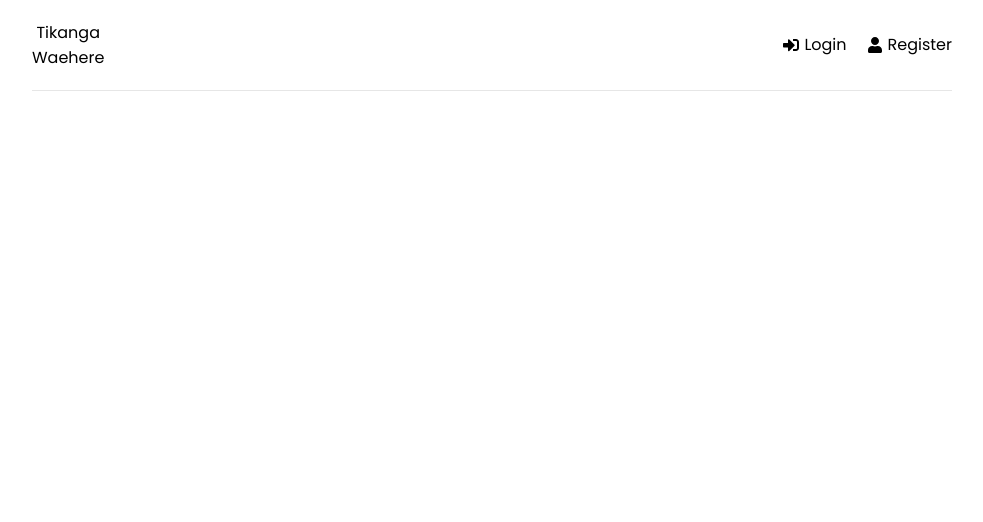
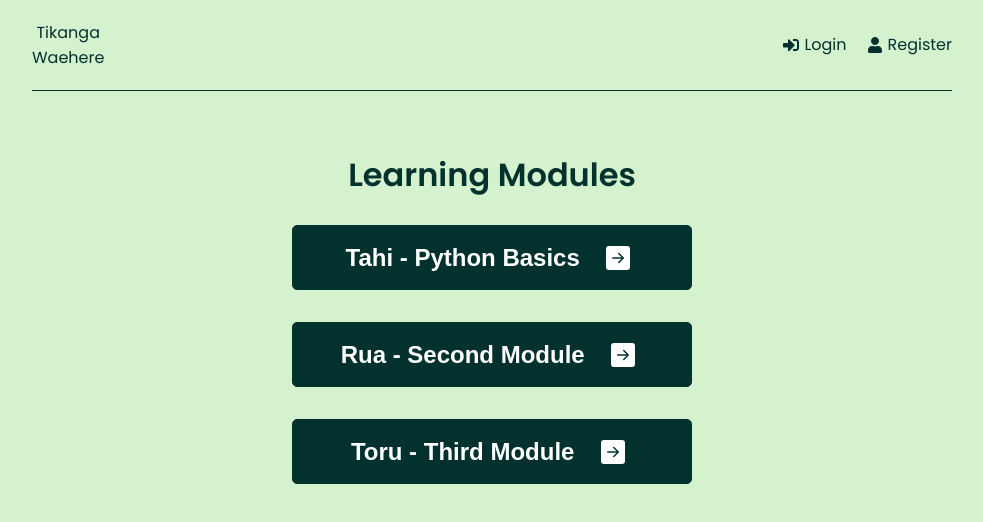
Before and after one commit to vannerator/IT6041_Project, a React (Create React App) app in the folder frontend/: page /modules in a window 1280 px wide. Shown: the top 522 px of the page, without its empty margins (148-1131 px from the left). Built offline with nearby package versions, Linux system fonts and the light colour scheme.

Commit message:
home and modules pages

```diff
--- a/frontend/src/App.js
+++ b/frontend/src/App.js
@@ -5,7 +5,7 @@ import Header from "./components/Header";
 import Home from "./pages/Home";
 import Register from "./pages/Register";
 import Login from "./pages/Login";
-import Courses from "./components/Courses";
+import Modules from "./pages/Modules";
 
 function App() {
   return (
@@ -15,7 +15,7 @@ function App() {
           <Header />
           <Routes>
             <Route path="/" element={<Home />} />
-            <Route path="/courses" element={<Courses />} />
+            <Route path="/modules" element={<Modules />} />
             <Route path="/register" element={<Register />} />
             <Route path="/login" element={<Login />} />
           </Routes>
--- a/frontend/src/components/Courses.jsx
+++ /dev/null
@@ -1,11 +0,0 @@
-import React from "react";
-
-function Courses() {
-  return (
-    <>
-      <h1>Courses</h1>
-    </>
-  );
-}
-
-export default Courses;
--- a/frontend/src/index.css
+++ b/frontend/src/index.css
@@ -9,11 +9,12 @@
 body {
   font-family: "Poppins", sans-serif;
   height: 100vh;
+  background-color: #d5f2cf;
 }
 
 a {
   text-decoration: none;
-  color: #000;
+  color: #03312e;
 }
 
 p {
@@ -33,6 +34,7 @@ h2,
 h3 {
   font-weight: 600;
   margin-bottom: 10px;
+  color: #03312e;
 }
 
 .container {
@@ -48,7 +50,7 @@ h3 {
   justify-content: space-between;
   align-items: center;
   padding: 20px 0;
-  border-bottom: 1px solid #e6e6e6;
+  border-bottom: 1px solid #03312e;
   margin-bottom: 60px;
 }
 
@@ -115,9 +117,9 @@ h3 {
 
 .btn {
   padding: 10px 20px;
-  border: 1px solid #000;
+  border: 1px solid #03312e;
   border-radius: 5px;
-  background: #000;
+  background: #03312e;
   color: #fff;
   font-size: 16px;
   font-weight: 700;
@@ -135,7 +137,7 @@ h3 {
 
 .btn-reverse {
   background: #fff;
-  color: #000;
+  color: #03312e;
 }
 
 .btn-block {
@@ -145,6 +147,29 @@ h3 {
 
 .btn:hover {
   transform: scale(0.98);
+}
+
+.btn-big {
+  padding: 20px 40px;
+  font-size: 2rem;
+  font-weight: 700;
+}
+
+.btn-module {
+  width: 400px;
+  height: 65px;
+  font-size: 1.5rem;
+  font-weight: 700;
+  margin: 1rem 0;
+}
+
+.page-content {
+  display: flex;
+  flex-direction: column;
+  justify-content: center;
+  align-items: center;
+  width: 100%;
+  margin: 0 auto;
 }
 
 .loadingSpinnerContainer {
@@ -164,7 +189,7 @@ h3 {
   width: 64px;
   height: 64px;
   border: 8px solid;
-  border-color: #000 transparent #555 transparent;
+  border-color: #03312e transparent #555 transparent;
   border-radius: 50%;
   animation: spin 1.2s linear infinite;
 }
--- a/frontend/src/index.js
+++ b/frontend/src/index.js
@@ -1,12 +1,11 @@
-import React from 'react';
-import { createRoot } from 'react-dom/client';
-import { Provider } from 'react-redux';
-import { store } from './app/store';
-import App from './App';
-import reportWebVitals from './reportWebVitals';
-import './index.css';
+import React from "react";
+import { createRoot } from "react-dom/client";
+import { Provider } from "react-redux";
+import { store } from "./app/store";
+import App from "./App";
+import "./index.css";
 
-const container = document.getElementById('root');
+const container = document.getElementById("root");
 const root = createRoot(container);
 
 root.render(
@@ -16,8 +15,3 @@ root.render(
     </Provider>
   </React.StrictMode>
 );
-
-// If you want to start measuring performance in your app, pass a function
-// to log results (for example: reportWebVitals(console.log))
-// or send to an analytics endpoint. Learn more: https://bit.ly/CRA-vitals
-reportWebVitals();
--- a/frontend/src/pages/Home.jsx
+++ b/frontend/src/pages/Home.jsx
@@ -1,21 +1,25 @@
 import React from "react";
-import { Link, useNavigate } from "react-router-dom";
+import { Link } from "react-router-dom";
 
 function Home() {
-  let navigate = useNavigate();
-  function HandleClick(e) {
-    e.preventDefault();
-    console.log('You clicked continue.')
-    navigate("/courses");
-  }
-
   return (
     <>
-      <h1>Home</h1>
-      <img className = "HeroPicture" src="../Images/Fern.jpeg" alt="Fern" width="300" height="900"></img>
-      <form onClick={HandleClick}>
-      <Link to="/courses"><button onClick={HandleClick}>Continue</button></Link>
-      </form>
+      <div className="page-content">
+        <div className="heading">
+          <p>
+            Kia ora!
+            <br />
+            Want to learn how to code?
+            <br />
+            You've come to the right place.
+          </p>
+        </div>
+
+        <Link to="/register">
+          <button className="btn btn-big">Get Started</button>
+        </Link>
+        <div>{/* promotional content here */}</div>
+      </div>
     </>
   );
 }
--- a/frontend/src/pages/Login.jsx
+++ b/frontend/src/pages/Login.jsx
@@ -27,7 +27,7 @@ function Login() {
       toast.error(message);
     }
     if (isSuccess || user) {
-      navigate("/");
+      navigate("/modules");
     }
 
     dispatch(reset());
--- /dev/null
+++ b/frontend/src/pages/Modules.jsx
@@ -0,0 +1,30 @@
+import React from "react";
+import { Link } from "react-router-dom";
+import { BsArrowRightSquareFill } from "react-icons/bs";
+
+function Modules() {
+  return (
+    <>
+      <div className="page-content">
+        <h1>Learning Modules</h1>
+        <Link to="/module-1">
+          <button className="btn btn-module">
+            Tahi - Python Basics &nbsp;&nbsp;&nbsp; <BsArrowRightSquareFill />
+          </button>
+        </Link>
+        <Link to="/module-2">
+          <button className="btn btn-module">
+            Rua - Second Module &nbsp;&nbsp;&nbsp; <BsArrowRightSquareFill />
+          </button>
+        </Link>
+        <Link to="/module-3">
+          <button className="btn btn-module">
+            Toru - Third Module &nbsp;&nbsp;&nbsp; <BsArrowRightSquareFill />
+          </button>
+        </Link>
+      </div>
+    </>
+  );
+}
+
+export default Modules;
--- a/frontend/src/pages/Register.jsx
+++ b/frontend/src/pages/Register.jsx
@@ -29,7 +29,7 @@ function Register() {
       toast.error(message);
     }
     if (isSuccess || user) {
-      navigate("/");
+      navigate("/modules");
     }
 
     dispatch(reset());
--- a/frontend/src/reportWebVitals.js
+++ /dev/null
@@ -1,13 +0,0 @@
-const reportWebVitals = onPerfEntry => {
-  if (onPerfEntry && onPerfEntry instanceof Function) {
-    import('web-vitals').then(({ getCLS, getFID, getFCP, getLCP, getTTFB }) => {
-      getCLS(onPerfEntry);
-      getFID(onPerfEntry);
-      getFCP(onPerfEntry);
-      getLCP(onPerfEntry);
-      getTTFB(onPerfEntry);
-    });
-  }
-};
-
-export default reportWebVitals;
```
